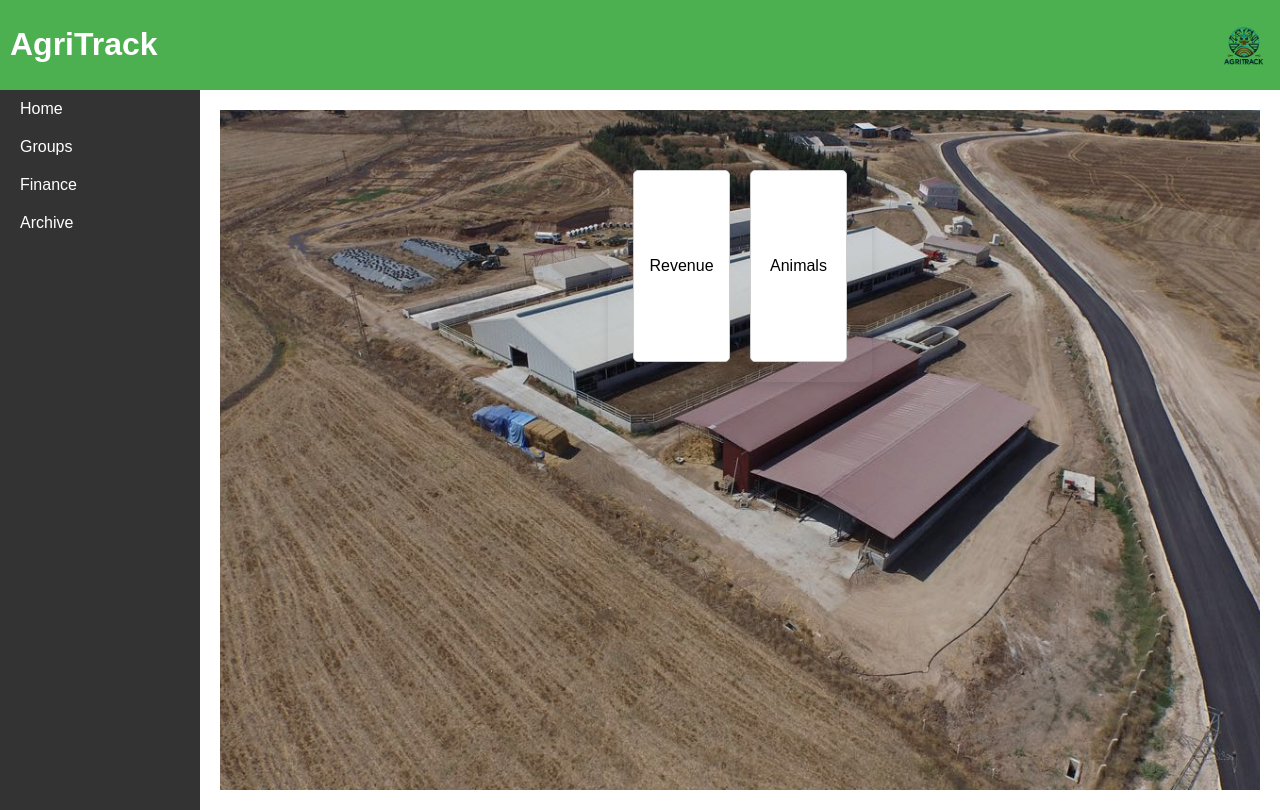
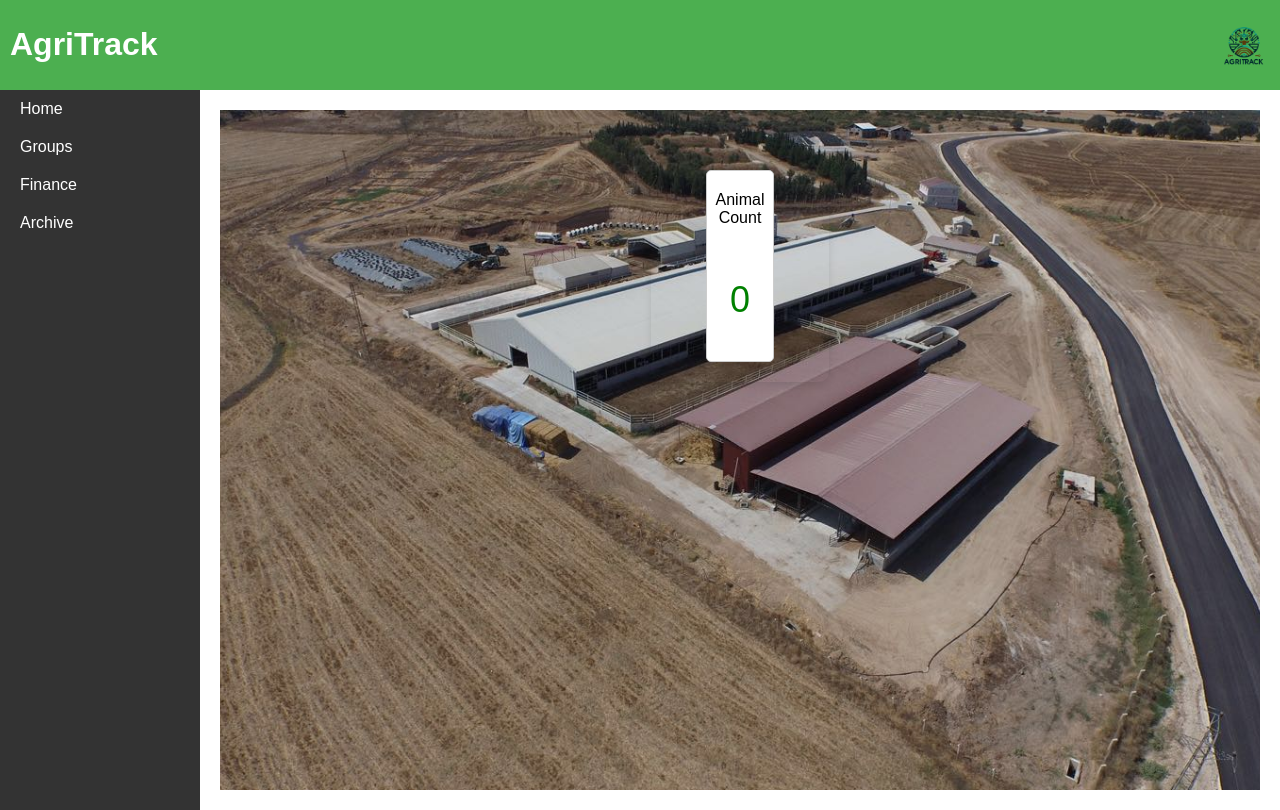
Before and after one commit to KKBalta/AgriTrack, a React (Create React App) app in the folder AgriTrackWeb/: page / in a window 1280 px wide. Built offline with nearby package versions, Linux system fonts and the light colour scheme.

Commit message:
animal count added to the home page

```diff
--- a/AgriTrackWeb/src/GroupsPage.js
+++ b/AgriTrackWeb/src/GroupsPage.js
@@ -41,6 +41,7 @@ export default function GroupsPage({ updateArchiveData }) {
       [name]: value,
     }));
   };
+
 
 
   const handleSubmit = (event) => {
--- a/AgriTrackWeb/src/HomePage.js
+++ b/AgriTrackWeb/src/HomePage.js
@@ -1,19 +1,30 @@
-import React from 'react';
-import './HomePage.css';
+import React, { useEffect, useState } from 'react';
+import './HomePage.css'; // Make sure to create and import the CSS file
 
-function HomePage({ animalCount, revenue }) {
-  // The animalCount and revenue are now received as props
+function HomePage() {
+  // State to store unique IDs
+  const [uniqueIds, setUniqueIds] = useState([]);
+
+  useEffect(() => {
+    // Retrieve group data from local storage
+    const storedData = localStorage.getItem('groupData');
+    if (storedData) {
+      const groupData = JSON.parse(storedData);
+
+      // Extract unique IDs from group data
+      const ids = [...new Set(groupData.map(entry => entry.id))];
+      setUniqueIds(ids);
+    }
+  }, []);
 
   return (
     <div className="homepage">
       <div className="dashboard-content">
-        <div className="card revenue">
-          <p>Revenue</p>
-          <div className="number-placeholder">{revenue}</div>
-        </div>
-        <div className="card animals">
-          <p>Animals</p>
-          <div className="number-placeholder">{animalCount}</div>
+        <div className="card archive">
+          <p>Animal Count</p>
+          <div className="archive-placeholder">
+            <p style={{ fontSize: '36px', color: 'green' }}>{uniqueIds.length}</p>
+          </div>
         </div>
       </div>
     </div>
```
